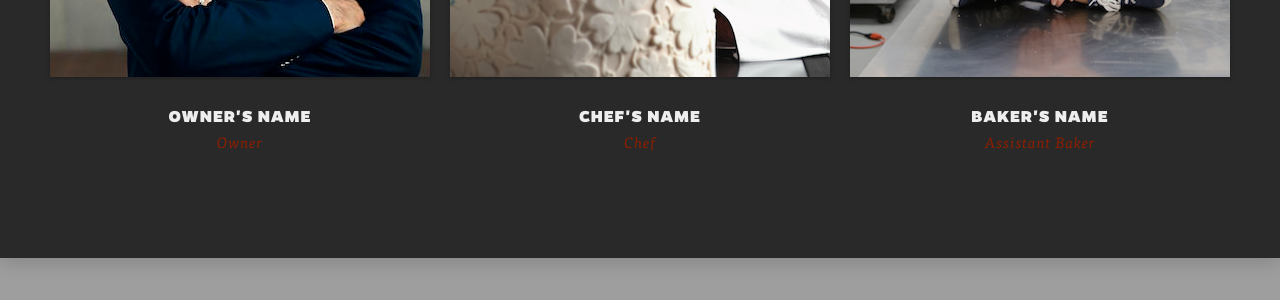
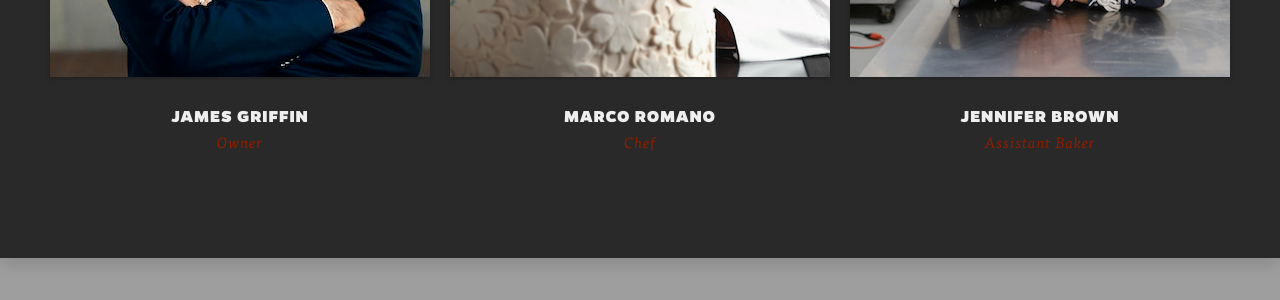
Before and after one commit to fblabake/fblabake.github.io, a Jekyll site: the page built from index.html, in a window 1280 px wide and 900 px high, scrolled down 2306 px. Shown: the part 155-455 px from the top of the window. Built offline with Jekyll 4.4.1, drawn with Linux system fonts in a browser that asks for light colours.

Commit message:
Update index.html

```diff
--- a/index.html
+++ b/index.html
@@ -167,7 +167,7 @@ title: Red River Bakery
                     </div>
 
                     <div class="team-box-down">
-                         <h6>Owner's Name</h6>
+                         <h6>James Griffin</h6>
                          <p>Owner</p>
                     </div>
                </div>
@@ -178,7 +178,7 @@ title: Red River Bakery
                     </div>
 
                     <div class="team-box-down">
-                         <h6>Chef's Name</h6>
+                         <h6>Marco Romano</h6>
                          <p>Chef</p>
                     </div>
                </div>
@@ -189,7 +189,7 @@ title: Red River Bakery
                     </div>
 
                     <div class="team-box-down">
-                         <h6>Baker's name</h6>
+                         <h6>Jennifer Brown</h6>
                          <p>Assistant Baker</p>
                     </div>
                </div>
```
